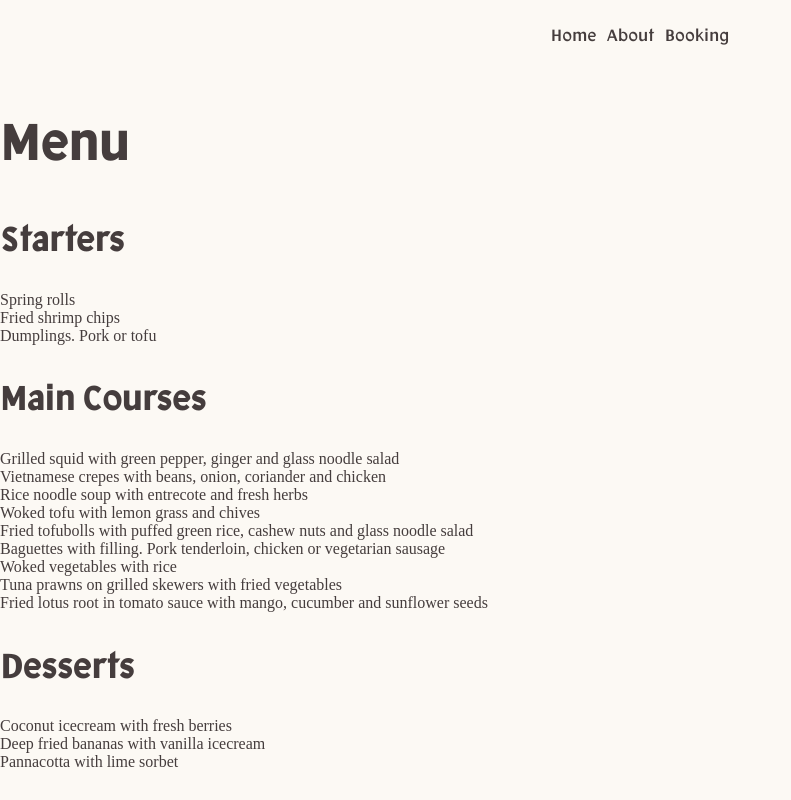
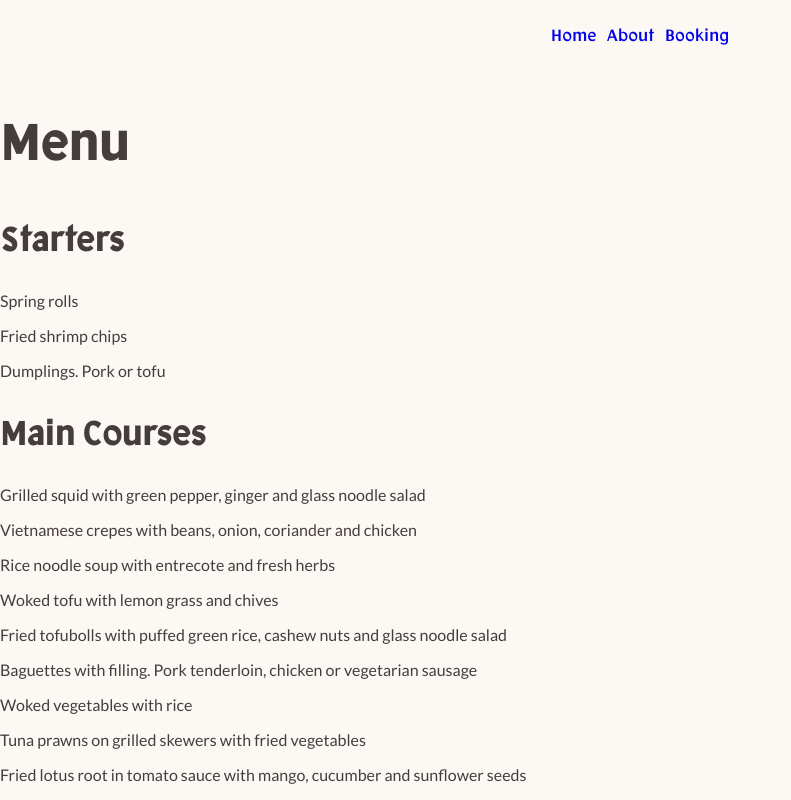
Before and after one commit to omigibson/restaurant, a React (Create React App) app: page /menu in a window 1280 px wide. Shown: the top 800 px of the page, without its empty margins (0-791 px from the left). Built offline with nearby package versions, Linux system fonts and the light colour scheme.

Commit message:
Colors of links and buttons

```diff
--- a/src/components/LandingPage.js
+++ b/src/components/LandingPage.js
@@ -28,7 +28,7 @@ const LandingPage = () => {
                     Vietnamese cuisine meets Swedish tradition.
                     Vietnamese cuisine meets Swedish tradition.
                 </p>
-                <button className="green">See our menu</button>
+                <a href="" className="button green">See our menu</a>
               </div>
             </div>
           </section>
@@ -44,7 +44,7 @@ const LandingPage = () => {
                 <h2>Breakfast, lunch or dinner?</h2>
                 <p>You are welcome at any time. You are welcome at any time.
                 You are welcome at any time. You are welcome at any time. </p>
-                <button className="brown">Book a table</button>
+                <a href="" className="button brown">Book a table</a>
               </div>
             </div>
           </section>
--- a/src/css/_mobile.scss
+++ b/src/css/_mobile.scss
@@ -36,16 +36,6 @@ button, input[type="submit"], input[type="reset"] {
 html, body {
   min-height: 100vh;
   height: auto;
-}
-
-a {
-  text-decoration: none;
-  &:visited {
-    color: inherit;
-  }
-  &:hover {
-    text-decoration: underline;
-  }
 }
 
 .outer-container {
@@ -100,11 +90,18 @@ p {
   font-weight: 300;
   line-height: 1.7;
   letter-spacing: 0.01em;
+  margin-bottom: 1em;
 }
-a {
-  color: inherit;
+a,
+a:active,
+a:visited {
   text-decoration: none;
+  cursor: pointer;
 }
+a:hover {
+  color: $color__light-3;
+}
+
 
 /************************************/
 /************** LAYOUT **************/
@@ -163,21 +160,27 @@ input[type=password] {
   width: 100%;
 }
 
-button, input[type=submit] {
+button, .button, input[type=submit] {
   padding: .7em 3em 1em;
   font-family: 'facultad';
+}
+button {
   background: $color__dark-1;
   color: rgba(252, 249, 244, .8);
 }
-
-button.green {
+.green {
   background: $color__accent-2;
   color: rgba(252, 249, 244, .8);
+  &:hover {
+    color:$color__accent-1;
   }
-
-button.brown {
+}
+.brown {
   background: $color__dark-2;
   color: rgba(252, 249, 244, .8);
+  &:hover {
+    color:$color__light-3;
+  }
 }
 
 /************************************/
@@ -395,6 +398,9 @@ footer {
   color: $color__light-2;
   background: $color__dark-2;
   padding: 2em;
+  a {
+    color:inherit;
+  }
 }
 
 /************************************/
--- a/src/css/style.css
+++ b/src/css/style.css
@@ -1,4 +1,5 @@
 @charset "UTF-8";
+@import url("https://fonts.googleapis.com/css?family=Lato:300,400|Roboto:300,400");
 @font-face {
   font-family: 'facultad';
   src: url("../fonts/facultad-regular-webfont.woff2") format("woff2"), url("../fonts/facultad-regular-webfont.woff") format("woff");
@@ -31,13 +32,6 @@ html, body {
   min-height: 100vh;
   height: auto; }
 
-a {
-  text-decoration: none; }
-  a:visited {
-    color: inherit; }
-  a:hover {
-    text-decoration: underline; }
-
 .outer-container {
   width: 100%;
   height: 100%;
@@ -66,7 +60,7 @@ ul, menu, dir {
 /************* TYPOGRAPHY *************/
 /**************************************/
 body {
-  font-family: 'Karla';
+  font-family: 'Lato';
   color: #453D3D; }
 
 h1, h2, h3, h4 {
@@ -83,11 +77,18 @@ h3  {
 
 p {
   font-weight: 300;
-  line-height: 1.7; }
+  line-height: 1.7;
+  letter-spacing: 0.01em;
+  margin-bottom: 1em; }
 
-a {
-  color: inherit;
-  text-decoration: none; }
+a,
+a:active,
+a:visited {
+  text-decoration: none;
+  cursor: pointer; }
+
+a:hover {
+  color: #BC9E7B; }
 
 /************************************/
 /************** LAYOUT **************/
@@ -140,19 +141,25 @@ input[type=tel],
 input[type=password] {
   width: 100%; }
 
-button, input[type=submit] {
+button, .button, input[type=submit] {
   padding: .7em 3em 1em;
-  font-family: 'facultad';
+  font-family: 'facultad'; }
+
+button {
   background: #453D3D;
   color: rgba(252, 249, 244, 0.8); }
 
-button.green {
+.green {
   background: #475A51;
   color: rgba(252, 249, 244, 0.8); }
+  .green:hover {
+    color: #87B586; }
 
-button.brown {
+.brown {
   background: #453D3D;
   color: rgba(252, 249, 244, 0.8); }
+  .brown:hover {
+    color: #BC9E7B; }
 
 /************************************/
 /************** HEADER **************/
@@ -304,6 +311,12 @@ th, td {
   width: 50%; }
 
 /************************************/
+/************** MENU **************/
+/************************************/
+.menuContainer li {
+  margin-bottom: 1em; }
+
+/************************************/
 /************** FOOTER **************/
 /************************************/
 footer {
@@ -311,12 +324,17 @@ footer {
   color: #DACBC4;
   background: #453D3D;
   padding: 2em; }
+  footer a {
+    color: inherit; }
 
 /************************************/
 /********** GENERAL STYLES **********/
 /************************************/
 .hidden {
   display: none; }
+
+ul {
+  list-style: none; }
 
 @media screen and (min-width: 768px) {
   /************************************/
```
Lines whose indentation alone changed are shown as unchanged.
